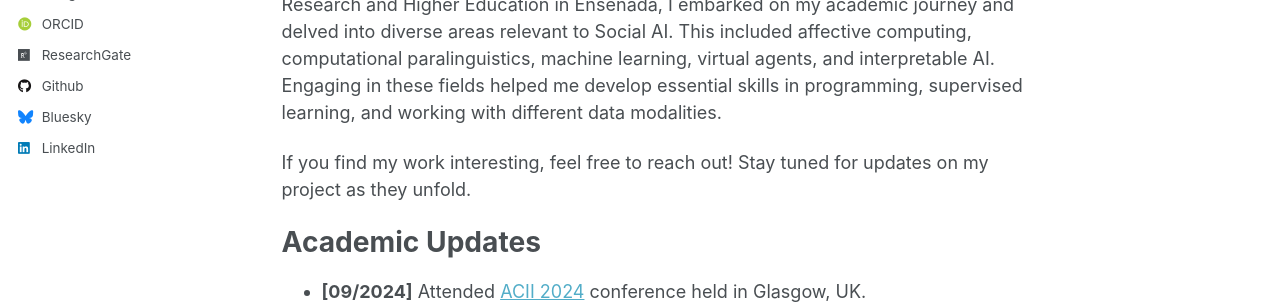
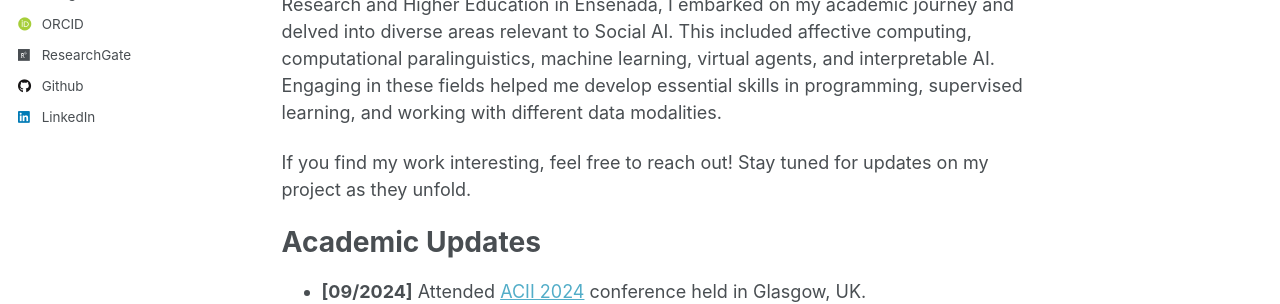
Before and after one commit to gtzben/gtzben.github.io, a Jekyll site: the page built from _pages/about.md, in a window 1280 px wide. Shown: the part 505-809 px from the top of the page. Built offline with Jekyll 4.4.1, drawn with Linux system fonts in a browser that asks for light colours; some web fonts are replaced.

Commit message:
Update cv and remove bluesky link

```diff
--- a/_config.yml
+++ b/_config.yml
@@ -48,7 +48,7 @@ author:
   stackoverflow    : # User number or user number and name (i.e., use "1" or "1/jeff-atwood")
 
   # Social media
-  bluesky          : "bsky.app" # Replace this with you Bluesky username
+  bluesky          : # "bsky.app" # Replace this with you Bluesky username
   facebook         : # Username
   flickr           : # Username
   foursquare       : # Username
--- a/_data/navigation.yml
+++ b/_data/navigation.yml
@@ -7,7 +7,7 @@
 main:
   - title: "CV"
     # url: /cv/
-    url: files/BenjaminGS_CV_English_Update2024.pdf
+    url: /files/BenjaminGS_CV_English_Update2024.pdf
 
   - title: "Publications"
     # url: /publications/
```
